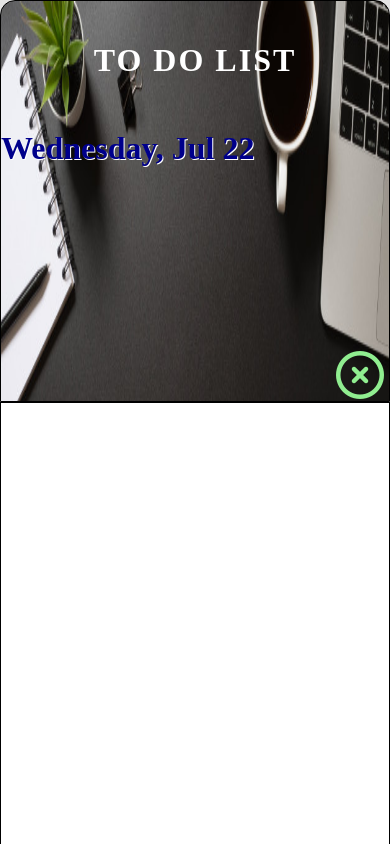
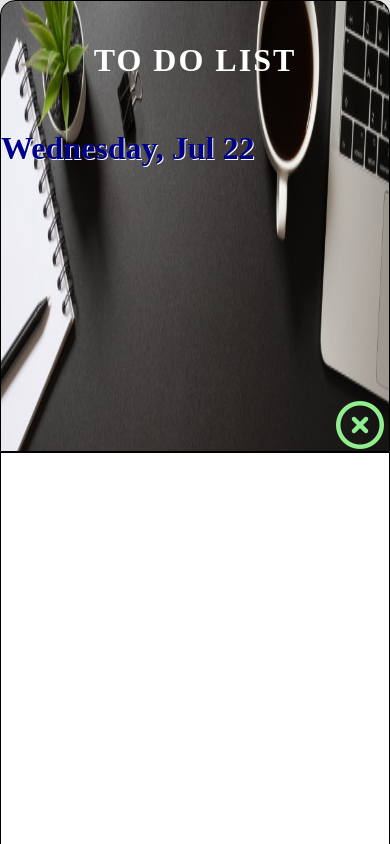
Before and after one commit to ss0710/T0-doList, a plain HTML site: page index.html in a window 390 px wide. Shown: the top 844 px of the page. Drawn offline with Linux system fonts and the light colour scheme; a web font is replaced by a local one.

Commit message:
Update styles.css

```diff
--- a/styles.css
+++ b/styles.css
@@ -152,12 +152,12 @@ body{
 @media (max-width: 1028px){
 
     .header{
-        height: 400px;
+        height: 450px;
     }
 
     .content{
-        height: 1000px;
-        max-height: 1000px;
+        height: 900px;
+        max-height: 900px;
     }
 
     .add-to-do{
```
